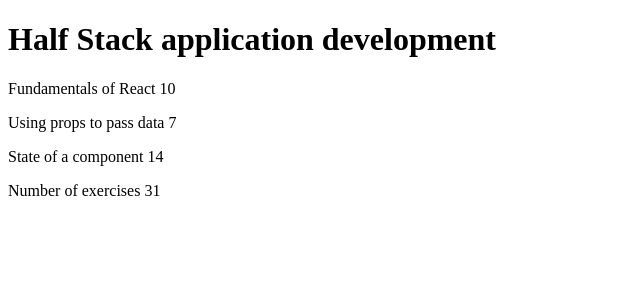
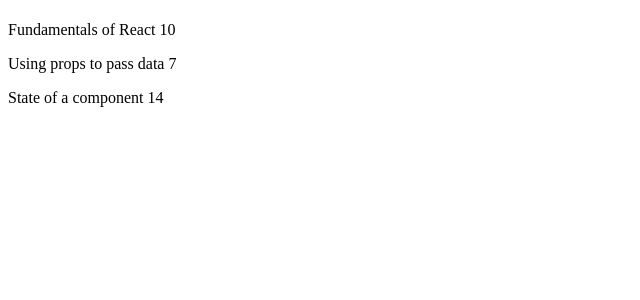
Before and after one commit to ravi0131/course-information, a React (Vite) app: page / in a window 1280 px wide. Shown: the top 300 px of the page, without its empty margins (0-640 px from the left). Built offline with nearby package versions, Linux system fonts and the light colour scheme.

Commit message:
exercise 2.1

```diff
--- a/src/App.jsx
+++ b/src/App.jsx
@@ -1,69 +1,29 @@
+import Course from './components/Course'
+
 const App = () => {
   const course = {
+    id: 1,
     name: 'Half Stack application development',
     parts: [
       {
         name: 'Fundamentals of React',
-      exercises: 10
+        exercises: 10,
+        id: 1
       },
       {
         name: 'Using props to pass data',
-      exercises: 7
+        exercises: 7,
+        id: 2
       },
       {
         name: 'State of a component',
-      exercises: 14
+        exercises: 14,
+        id: 3
       }
     ]
   }
 
- return (
-  <div>
-    <Header course = {course.name} />
-    <Content parts={course.parts}/>
-    <Total parts={course.parts}/>
-  </div>
- )
-}
-
-const Header = (props) => {
-  console.log("Hello from header comnponent")
-  console.log(props)
-  return (
-    <h1>{props.course}</h1>
-  )
-}
-
-const Content = (props) => {
-  console.log("Hello from Content component")
-  console.log(props)
-  return (
-    <>
-      <Part part = {props.parts[0]}/>
-      <Part part = {props.parts[1]}/>
-      <Part part = {props.parts[2]}/>
-    </>
-  )
-}
-
-const Part = (props) =>{
-  console.log("Hello from the Exercise component")
-  console.log(props)
-  return(
-    <p>
-      {props.part.name} {props.part.exercises}
-    </p>
-  )
-}
-
-const Total = (props) =>{
-  console.log("Hello from the Total component")
-  console.log(props)
-  return (
-    <p>
-      Number of exercises {props.parts[0].exercises + props.parts[1].exercises + props.parts[2].exercises}
-    </p>
-  )
+  return <Course course={course} />
 }
 
 export default App
--- /dev/null
+++ b/src/components/Content.jsx
@@ -0,0 +1,11 @@
+import Part from './Part'
+const Content = (props) => {
+    console.log('Hello from the Content component')
+    console.log(props)
+    const {parts} = props
+    return(
+            parts.map(part => <Part key={part.id} name={part.name} exercises={part.exercises}/>)
+    )
+}
+
+export default Content
--- /dev/null
+++ b/src/components/Course.jsx
@@ -0,0 +1,16 @@
+import Header from './Header'
+import Content from './Content'
+
+const Course = (props) => {
+    console.log("Hello from Course component")
+    console.log(props)
+    const {course} = props
+    return(
+        <div>
+            <Header title = {course.name}/>
+            <Content parts = {course.parts}/>
+        </div>
+    )
+}
+
+export default Course
--- /dev/null
+++ b/src/components/Header.jsx
@@ -0,0 +1,9 @@
+const Header = (props) =>{
+    console.log('Hello from the Header component')
+    console.log(props)
+    return(
+        <h1>{props.name}</h1>
+    )
+}
+
+export default Header
--- /dev/null
+++ b/src/components/Part.jsx
@@ -0,0 +1,11 @@
+
+const Part = (props) => {
+    console.log('Hello from the Part Component')
+    console.log(props)
+    const {name, exercises} = props
+    return (
+        <p>{name} {exercises}</p>
+    )
+}
+
+export default Part
```
Lines whose indentation alone changed are shown as unchanged.
